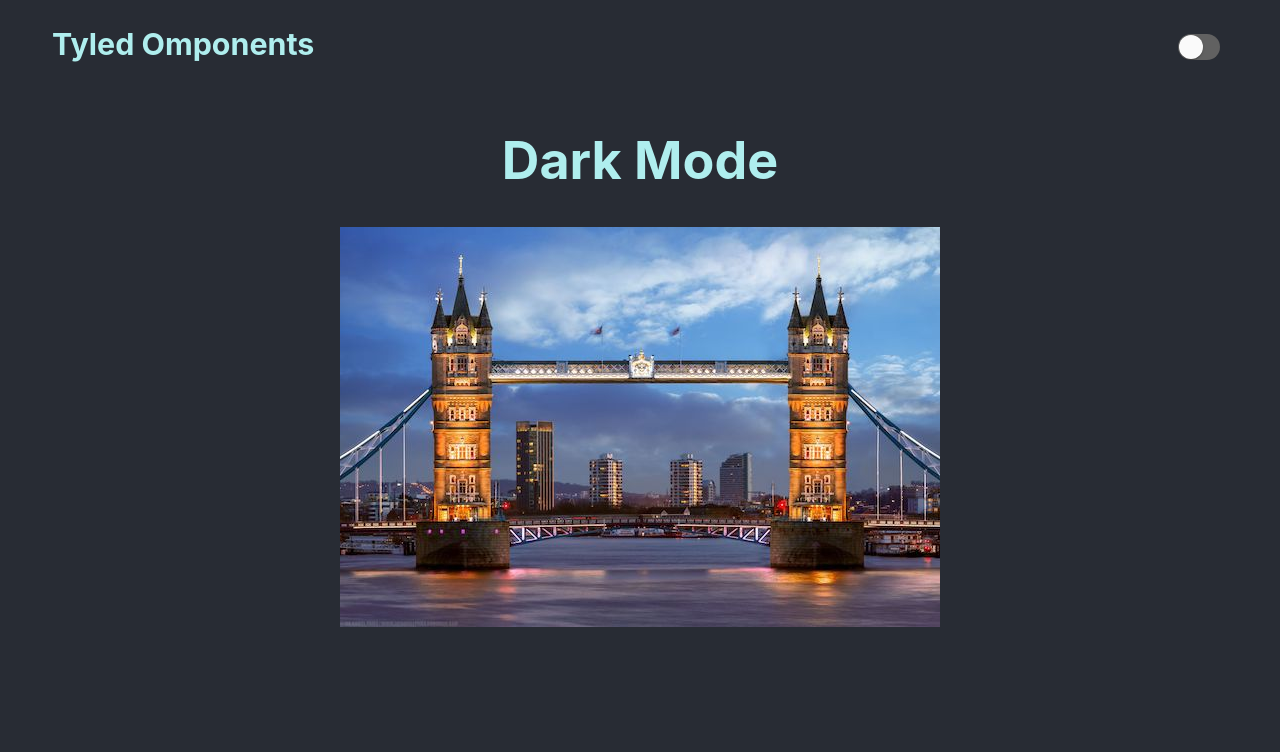
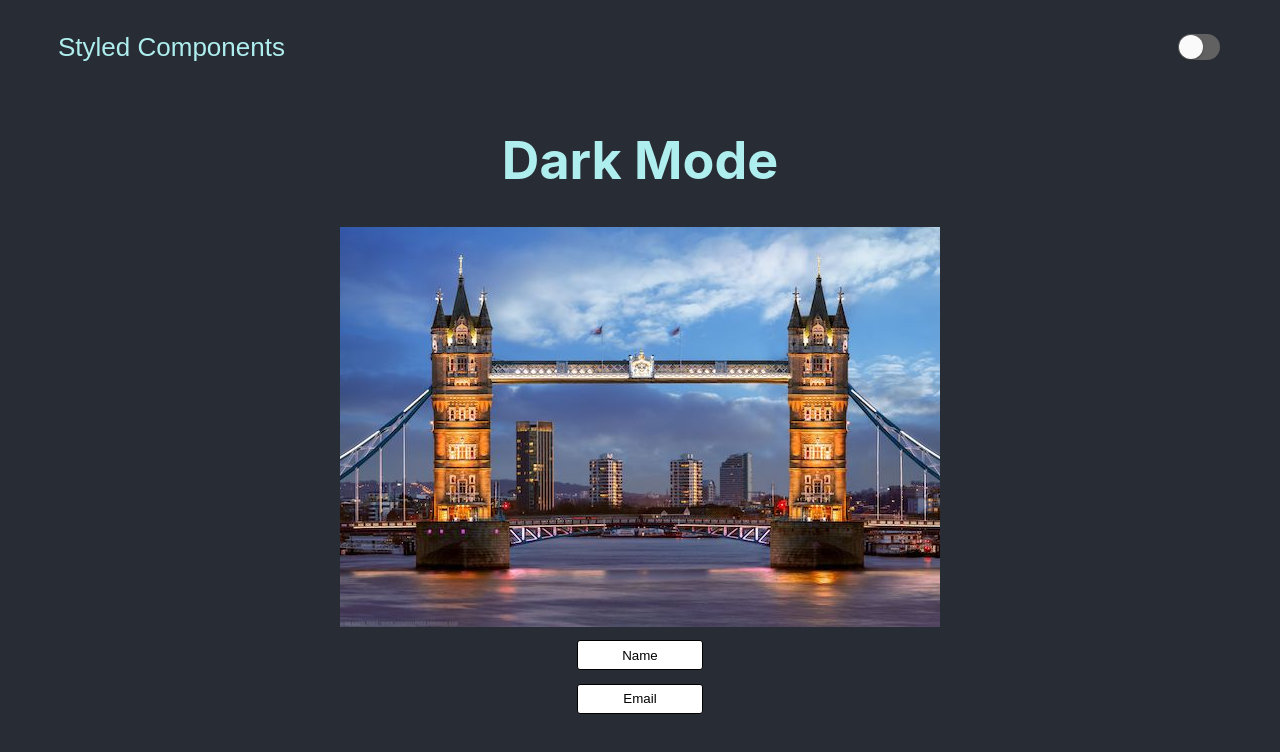
Before and after one commit to jakekiernan/darkmode, a React (Create React App) app: page / in a window 1280 px wide. Shown: the top 752 px of the page. Built offline with nearby package versions, Linux system fonts and the light colour scheme.

Commit message:
add some inputs i guess

```diff
--- a/src/App.js
+++ b/src/App.js
@@ -3,7 +3,7 @@
 import { lightTheme, darkTheme } from './theme'
 import { GlobalStyles } from './global'
 import { useStickyState } from './hooks/useStickyState'
-import { Body, BodyTitle, Header, Page, PageTitle, Switch } from './components'
+import { Body, BodyTitle, Header, Input, Page, PageTitle, Switch } from './components'
 import { upperCase } from './utils'
 import Day from './assets/day.jpg'
 import Night from './assets/night.jpg'
@@ -26,6 +26,7 @@
       <Page>
         <Header>
           <PageTitle
+            as="button"
             titlePink={titlePink}
             onClick={() => setTitleStyled(bool => !bool)}>
             {upperCase`styled ${ interpolate }`}
@@ -37,6 +38,8 @@
           <BodyTitle>{darkMode ? 'Dark Mode' : 'Light Mode'}</BodyTitle>
           <img src={darkMode ? Night : Day}
             alt={darkMode ? "London Birdge night" : "London Birdge day"} />
+          <Input small margin='1em 0' placeholder="Name" />
+          <Input small margin='0 0 2em 0' placeholder="Email" />
         </Body>
       </Page>
     </ThemeProvider>
--- /dev/null
+++ b/src/components/Input.js
@@ -0,0 +1,17 @@
+import styled from 'styled-components'
+
+export const Input = styled.input.attrs(props => ({
+  type: 'text',
+  size: props.small ? 10 : undefined,
+}))`
+  border-radius: 3px;
+  border: 1px solid black;
+  display: block;
+  margin: ${props => props.margin};
+  padding: 0.5em 1em;
+
+  ::placeholder {
+    color: ${props => props.theme.input};
+    text-align: center;
+  }
+`
--- a/src/components/PageTitle.js
+++ b/src/components/PageTitle.js
@@ -2,7 +2,10 @@
 
 export const PageTitle = styled.h3`
   margin: 0;
+  font-size: 1em;
   color: ${props => props.theme.text};
+  background: ${props => props.theme.background};
+  border: ${props => props.theme.background};
   ${props => props.titlePink && css`
     color: palevioletred;
   `}
--- a/src/components/index.js
+++ b/src/components/index.js
@@ -4,3 +4,4 @@
 export * from './Page'
 export * from './PageTitle'
 export * from './Switch'
+export * from './Input'
--- a/src/theme.js
+++ b/src/theme.js
@@ -1,9 +1,11 @@
 export const lightTheme = {
   text: '#282c34',
-  background: '#edece2'
+  background: '#edece2',
+  input: 'black'
 }
 
 export const darkTheme = {
   text: '#afeeee',
-  background: '#282c34'
+  background: '#282c34',
+  input: 'black'
 }
--- a/src/utils.js
+++ b/src/utils.js
@@ -1,6 +1,6 @@
 export const upperCase = (strings, ...values) => {
   if (strings && values) {
-    return `${strings[0].charAt(1).toUpperCase()}${strings[0].slice(2)} ${values[0].charAt(1).toUpperCase()}${values[0].slice(2)}`
+    return `${strings[0].charAt(0).toUpperCase()}${strings[0].slice(1)} ${values[0].charAt(0).toUpperCase()}${values[0].slice(1)}`
   }
   return ''
 }
```
